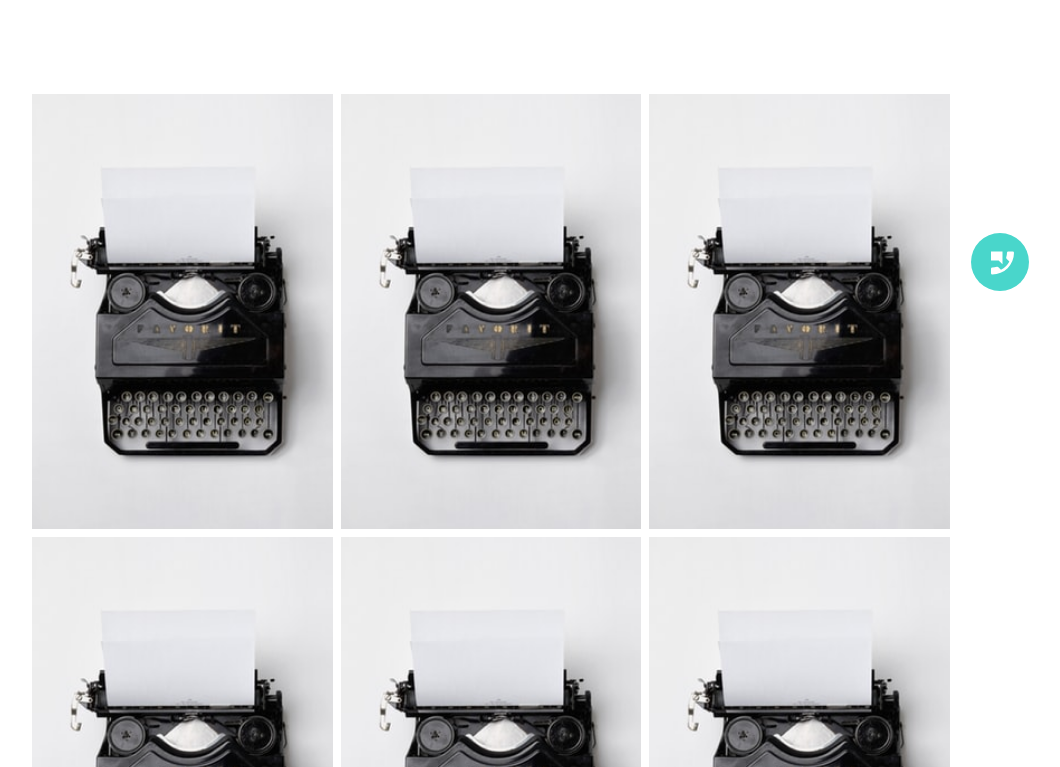
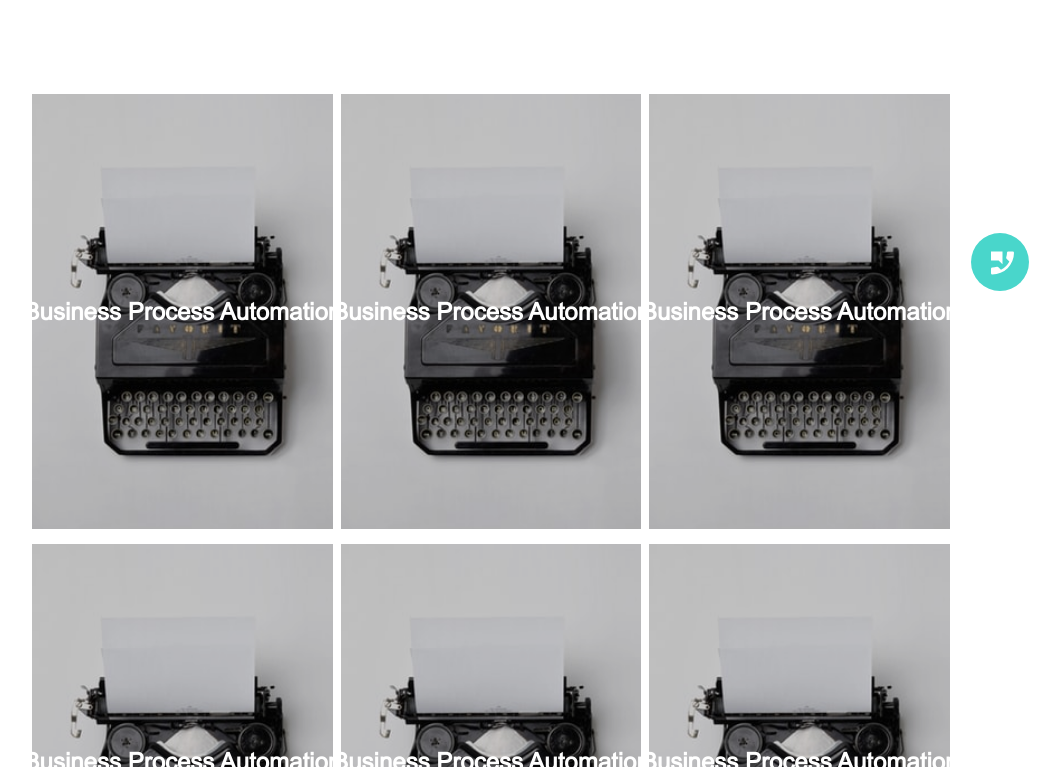
Before and after one commit to ShohruhDev/pixyz, a Vue app: page /portfolio in a window 1280 px wide. Shown: the part 453-1220 px from the top of the page, without its empty margins (149-1209 px from the left). Built offline with nearby package versions, Linux system fonts and the light colour scheme.

Commit message:
change partfolio hover

```diff
--- a/src/components/Partfolio/PortfolioDetail.vue
+++ b/src/components/Partfolio/PortfolioDetail.vue
@@ -31,7 +31,14 @@ export default {
     width: 100%;
     height: 435px;
     cursor: pointer;
+    display: inline-block;
     overflow: hidden;
+
+      &:hover {
+        img {
+          transform: scale(1.2);
+        }
+      }
 
 
     &::after {
@@ -42,8 +49,11 @@ export default {
       left: 0;
       bottom: 0;
       background: #000;
-      opacity: 0;
+      opacity: 0.2;
       z-index: 1;
+    }
+    .detail-title {
+      opacity: 1;
     }
 
     &:hover {
@@ -52,19 +62,19 @@ export default {
         transition: all 0.3s;
       }
 
-      .detail-title {
-        opacity: 1;
-      }
     }
 
     img {
       width: 100%;
       height: 100%;
       object-fit: cover;
-      transition: .5s;
+      // transition: .5s;
+      transition: 1s;
+      display: block;
+
       &:hover {
-    transform: scale(1.2); /* Увеличиваем масштаб */
-   }
+        transform: scale(1.5);
+      }
     }
   }
 
```
